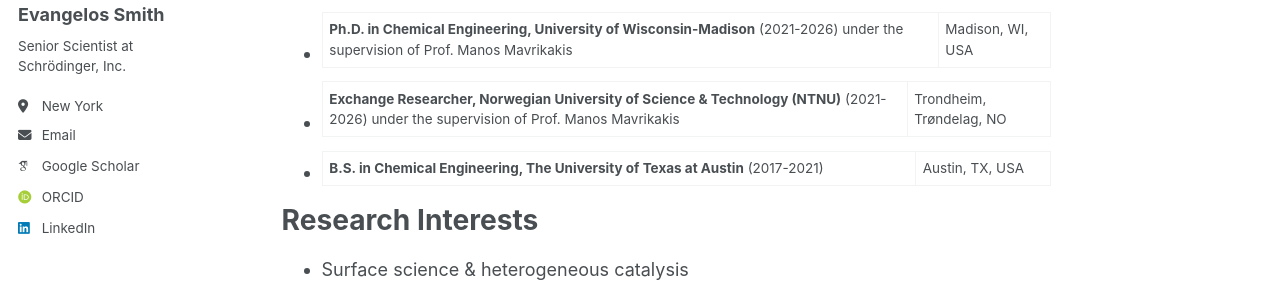
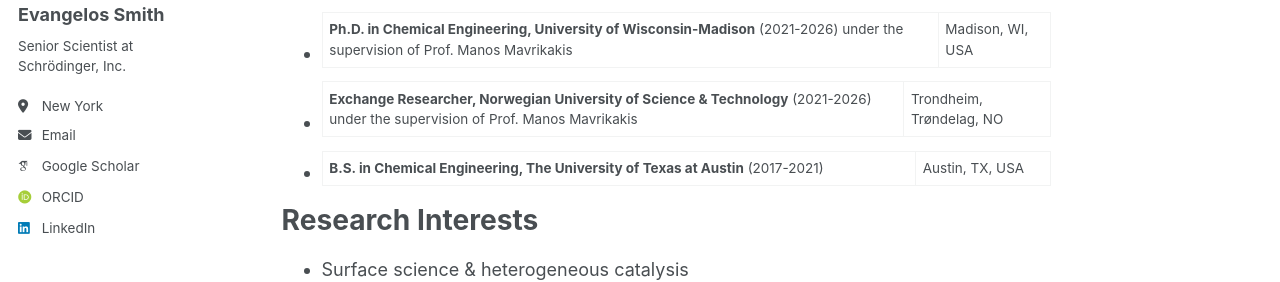
Before and after one commit to evangelossmith/evangelossmith.github.io, a Jekyll site: the page built from _pages/about.md, in a window 1280 px wide. Shown: the part 283-565 px from the top of the page. Built offline with Jekyll 4.4.1, drawn with Linux system fonts in a browser that asks for light colours; some web fonts are replaced; a script bundle is joined from its source files by our own code; library files that are not in the unit come from our copies.

Commit message:
Update about.md

```diff
--- a/_pages/about.md
+++ b/_pages/about.md
@@ -13,7 +13,7 @@ Biography
 ======
 - **Senior Scientist at Schrödinger, Inc., Material Science & Discovery** (2026-Present) | New York, NY, USA
 - **Ph.D. in Chemical Engineering, University of Wisconsin-Madison** (2021-2026) under the supervision of Prof. Manos Mavrikakis | Madison, WI, USA
-- **Exchange Researcher, Norwegian University of Science & Technology (NTNU)** (2021-2026) under the supervision of Prof. Manos Mavrikakis | Trondheim, Trøndelag, NO
+- **Exchange Researcher, Norwegian University of Science & Technology** (2021-2026) under the supervision of Prof. Manos Mavrikakis | Trondheim, Trøndelag, NO
 - **B.S. in Chemical Engineering, The University of Texas at Austin** (2017-2021) | Austin, TX, USA
 
 Research Interests
```
